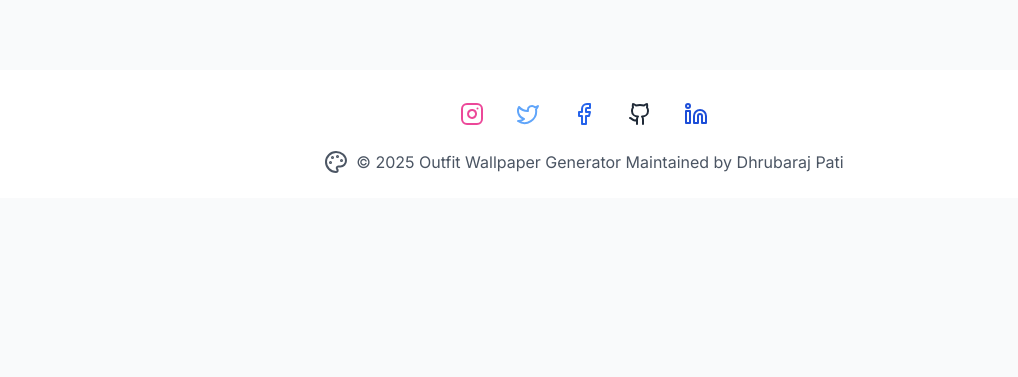
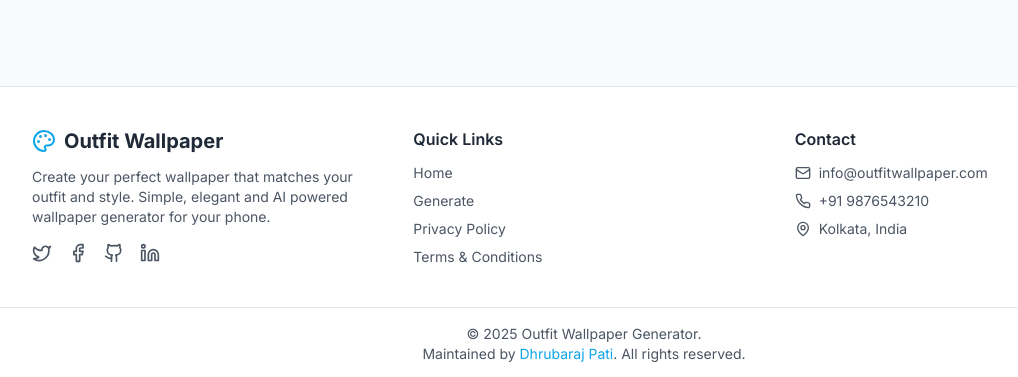
Before and after one commit to codewithdhruba01/OutfitWallpaper, a React (Vite) app: page / in a window 1280 px wide. Shown: the part 924-1301 px from the top of the page, without its empty margins (56-1074 px from the left). Before the commit the page ends 1122 px from the top, so only its background shows below. Built offline with nearby package versions, Linux system fonts and the light colour scheme; a web font is replaced by a local one.

Commit message:
feat(footer): redesigned footer with 3-column layout, social links & contact info

```diff
--- a/src/components/Footer.tsx
+++ b/src/components/Footer.tsx
@@ -1,58 +1,83 @@
 import React from 'react'
-import { Palette, Instagram, Twitter, Facebook, Github, Linkedin } from 'lucide-react'
-
-const socialLinks = [
-  {
-    icon: Instagram,
-    href: 'https://www.instagram.com/dhrubaraj_pati/#',
-    color: 'text-pink-500 hover:text-pink-600'
-  },
-  {
-    icon: Twitter,
-    href: 'https://x.com/codewithdhruba',
-    color: 'text-blue-400 hover:text-blue-500'
-  },
-  {
-    icon: Facebook,
-    href: 'https://facebook.com',
-    color: 'text-blue-600 hover:text-blue-700'
-  },
-  {
-    icon: Github,
-    href: 'https://github.com/codewithdhruba01',
-    color: 'text-gray-800 dark:text-gray-300 hover:text-gray-600 dark:hover:text-gray-100'
-  },
-  {
-    icon: Linkedin,
-    href: 'https://www.linkedin.com/in/dhrubaraj-pati/',
-    color: 'text-blue-700 hover:text-blue-800'
-  }
-]
+import { Palette, Instagram, Twitter, Facebook, Github, Linkedin, Mail, Phone, MapPin } from 'lucide-react'
 
 const Footer: React.FC = () => {
   return (
-    <footer className="bg-white dark:bg-gray-800 shadow-sm mt-8 transition-colors duration-300">
-      <div className="container mx-auto px-4 py-6 text-center">
-        <div className="flex justify-center space-x-4 mb-4">
-          {socialLinks.map(({ icon: Icon, href, color }) => (
-            <a
-              key={href}
-              href={href}
-              target="_blank"
-              rel="noopener noreferrer"
-              className={`${color} transition-colors duration-300 p-2 rounded-full`}
-            >
-              <Icon size={24} />
+    <footer className="mt-12 bg-white dark:bg-gray-900 border-t border-gray-200 dark:border-gray-800">
+      <div className="max-w-6xl mx-auto px-6 py-10 grid grid-cols-1 md:grid-cols-3 gap-10">
+
+        {/* Brand + Description */}
+        <div>
+          <div className="flex items-center space-x-2 mb-3">
+            <Palette className="text-brand-500" size={24} />
+            <span className="text-xl font-bold text-gray-800 dark:text-gray-100">Outfit Wallpaper</span>
+          </div>
+          <p className="text-gray-600 dark:text-gray-400 text-sm mb-4">
+            Create your perfect wallpaper that matches your outfit and style.
+            Simple, elegant and AI powered wallpaper generator for your phone.
+          </p>
+          <div className="flex space-x-4">
+
+            <a href="https://x.com/codewithdhruba" target="_blank" rel="noopener noreferrer"
+              className="text-gray-600 dark:text-gray-400 hover:text-blue-400 transition">
+              <Twitter size={20} />
             </a>
-          ))}
+            <a href="https://facebook.com" target="_blank" rel="noopener noreferrer"
+              className="text-gray-600 dark:text-gray-400 hover:text-blue-600 transition">
+              <Facebook size={20} />
+            </a>
+            <a href="https://github.com/codewithdhruba01" target="_blank" rel="noopener noreferrer"
+              className="text-gray-600 dark:text-gray-400 hover:text-gray-900 dark:hover:text-gray-100 transition">
+              <Github size={20} />
+            </a>
+            <a href="https://www.linkedin.com/in/dhrubaraj-pati/" target="_blank" rel="noopener noreferrer"
+              className="text-gray-600 dark:text-gray-400 hover:text-blue-700 transition">
+              <Linkedin size={20} />
+            </a>
+          </div>
         </div>
-        <p className="flex items-center justify-center text-gray-600 dark:text-gray-300">
-          <Palette className="mr-2" />
-          © {new Date().getFullYear()} Outfit Wallpaper Generator Maintained by Dhrubaraj Pati
-        </p>
+
+        {/* Quick Links */}
+        <div>
+          <h4 className="text-gray-800 dark:text-gray-100 font-semibold mb-3">Quick Links</h4>
+          <ul className="space-y-2 text-sm text-gray-600 dark:text-gray-400">
+            <li><a href="/" className="hover:text-brand-500 transition">Home</a></li>
+            <li><a href="/generate" className="hover:text-brand-500 transition">Generate</a></li>
+            <li><a href="#" className="hover:text-brand-500 transition">Privacy Policy</a></li>
+            <li><a href="#" className="hover:text-brand-500 transition">Terms & Conditions</a></li>
+          </ul>
+        </div>
+
+        {/* Contact Info */}
+        <div>
+          <h4 className="text-gray-800 dark:text-gray-100 font-semibold mb-3">Contact</h4>
+          <ul className="space-y-2 text-sm text-gray-600 dark:text-gray-400">
+            <li className="flex items-center space-x-2">
+              <Mail size={16} /> <span>info@outfitwallpaper.com</span>
+            </li>
+            <li className="flex items-center space-x-2">
+              <Phone size={16} /> <span>+91 9876543210</span>
+            </li>
+            <li className="flex items-center space-x-2">
+              <MapPin size={16} /> <span>Kolkata, India</span>
+            </li>
+          </ul>
+        </div>
       </div>
+
+      {/* Bottom Bar */}
+     <div className="border-t border-gray-200 dark:border-gray-800 py-4 text-center text-sm text-gray-600 dark:text-gray-400">
+      © {new Date().getFullYear()} Outfit Wallpaper Generator. <br />Maintained by{" "}
+  <a
+    href="https://codewithdhruba.in"
+    target="_blank"
+    rel="noopener noreferrer"
+    className="font-medium text-brand-500 hover:underline"
+  >
+    Dhrubaraj Pati
+  </a>. All rights reserved.
+    </div>
     </footer>
   )
 }
-
 export default Footer
```
